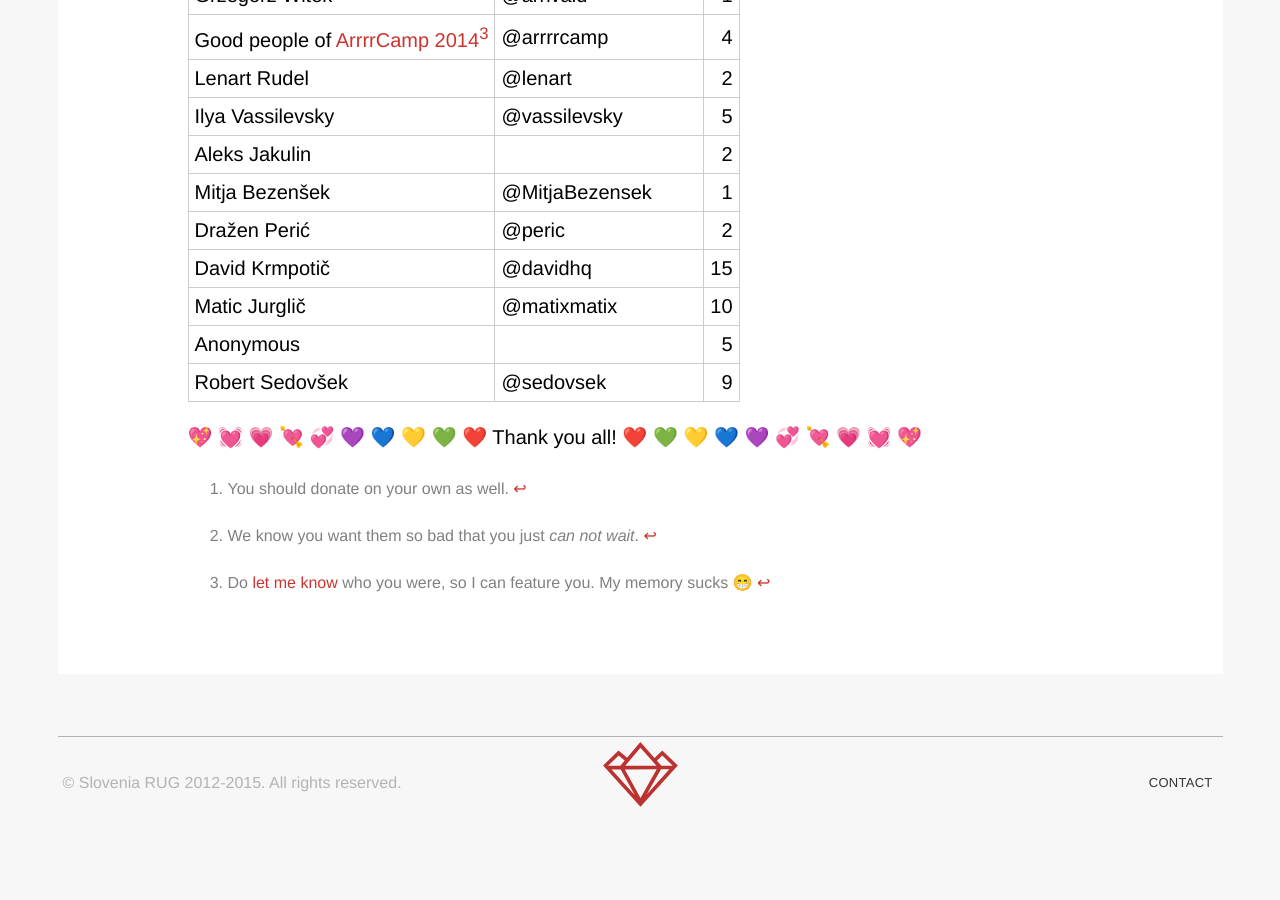
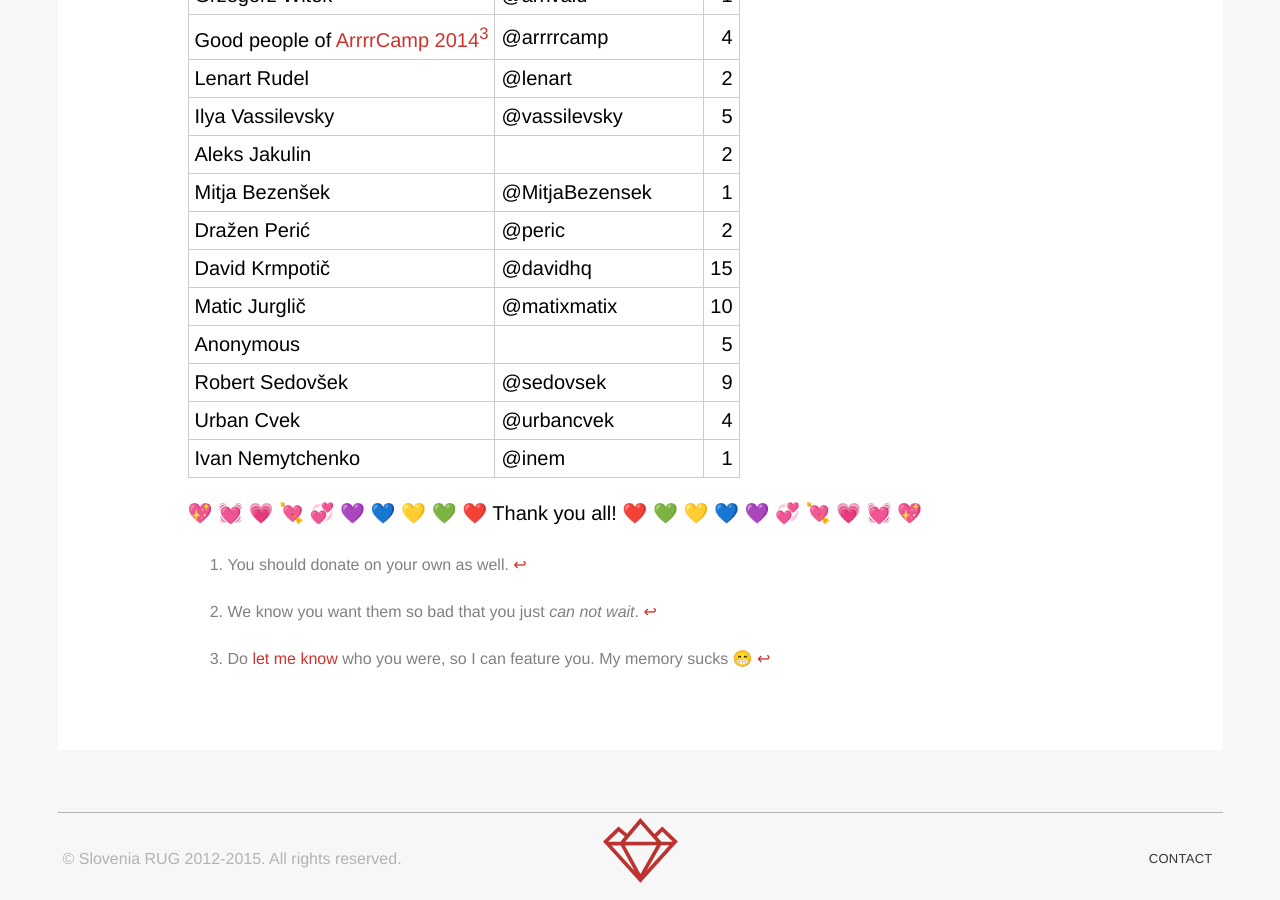
Before and after one commit to RubySlovenia/RubySlovenia.github.io, a Jekyll site: the page built from donations.md, in a window 1280 px wide and 900 px high, scrolled down 1859 px. Built offline with Jekyll 4.4.1, drawn with Linux system fonts in a browser that asks for light colours; nearby versions of some CDN libraries; emoji names are drawn with the system emoji font; before the commit the page ends 2683 px from its top, so only the background shows below that.

Commit message:
:heart: Add @urbancvek and @ivan :heart:

```diff
--- a/donations.md
+++ b/donations.md
@@ -53,6 +53,8 @@ David Krmpotič|@davidhq|15
 Matic Jurglič|@matixmatix|10
 Anonymous||5
 Robert Sedovšek|@sedovsek|9
+Urban Cvek|@urbancvek|4
+Ivan Nemytchenko|@inem|1
 
 :sparkling_heart: :heartbeat: :heartpulse: :cupid: :revolving_hearts: :purple_heart: :blue_heart: :yellow_heart: :green_heart: :heart: Thank you all! :heart: :green_heart: :yellow_heart: :blue_heart: :purple_heart: :revolving_hearts: :cupid: :heartpulse: :heartbeat: :sparkling_heart:
 
```
